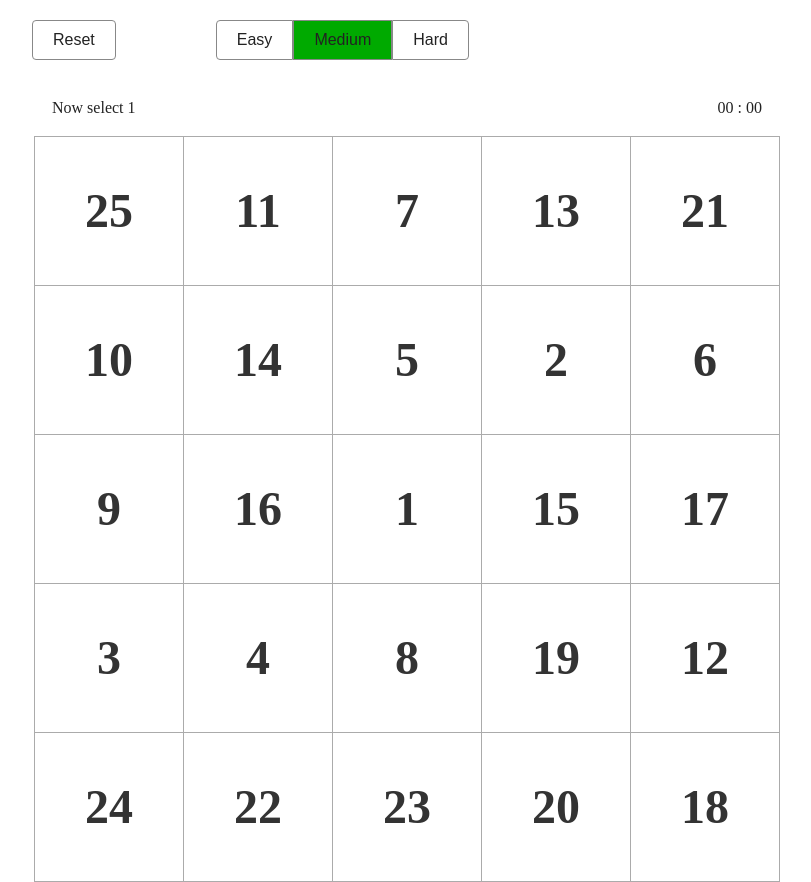
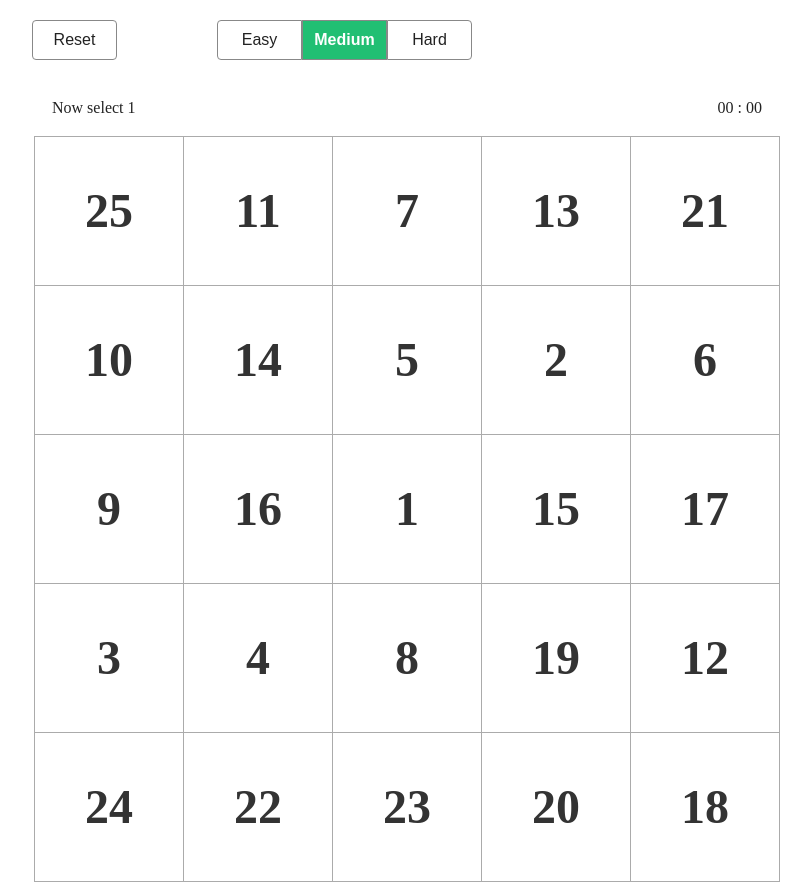
Before and after one commit to powerbot15/schulte-tables, a Vue app: page / in a window 1280 px wide. Shown: the whole page, without its empty margins (233-1044 px from the left). Built offline with nearby package versions, Linux system fonts and the light colour scheme.

Commit message:
style enhancement

```diff
--- a/src/components/Actions.vue
+++ b/src/components/Actions.vue
@@ -68,8 +68,8 @@ export default {
       align-items: center;
       list-style: none;
     }
-    .btn-wrap {
-      /*padding-right: 20px;*/
+    .btn-wrap:first-child {
+      padding-right: 100px;
     }
     .active {
       background-color: #00aa00;
@@ -79,14 +79,15 @@ export default {
       background: none;
       cursor: pointer;
       border-radius: 4px;
-      padding: 10px 20px;
+      padding: 10px 0;
+      text-align: center;
+      width: 85px;
       border: 1px solid #888888;
       &.active,
       &:hover {
-        background-color: #00aa00;
-      }
-      &.btn-reset {
-        margin-right: 100px;
+        background-color: #21bf73;
+        color: #ffffff;
+        font-weight: 700;
       }
       &.btn-easy {
         border-top-right-radius: 0;
@@ -100,6 +101,13 @@ export default {
         border-radius: 0;
       }
     }
-
+  }
+  @media (max-width: 375px) {
+    .app-nav {
+      .btn-wrap:first-child {
+        padding-right: 10px;
+        padding-left: 10px;
+      }
+    }
   }
 </style>
--- a/src/components/SchulteTable.vue
+++ b/src/components/SchulteTable.vue
@@ -8,7 +8,7 @@
       <td
         v-for="(innerNumber, innerIndex) in number"
         :key="innerIndex * 10"
-        class="cell"
+        class="game-field__cell"
         :class="passed(innerNumber)"
         @click="checkNumber(innerNumber)"
       >
@@ -36,7 +36,7 @@ export default {
       this.$emit('checkNumber', number);
     },
     passed (item) {
-      const classBase = `passed-${this.$store.state.level}`;
+      const classBase = `game-field__cell--passed-${this.$store.state.level}`;
       return item.checked ? classBase : '';
     }
   }
@@ -48,7 +48,7 @@ export default {
     border-collapse: collapse;
     margin: auto;
 
-    .cell {
+    .game-field__cell {
       padding: 50px;
       border: 1px solid #ababab;
       cursor: pointer;
@@ -57,16 +57,24 @@ export default {
       font-weight: 700;
       color: #333;
     }
-    .passed-easy {
+    .game-field__cell--passed-easy {
       color: #ffffff;
     }
-    .passed-medium {
+    .game-field__cell--passed-medium {
       background: #ababab;
     }
-    .passed-hard {
+    .game-field__cell--passed-hard {
       &:hover {
         color: #00AA00;
       }
     }
   }
+  @media (max-width: 375px) {
+    .game-field {
+      .game-field__cell {
+        padding: 20px;
+        font-size: 32px;
+      }
+    }
+  }
 </style>
```
